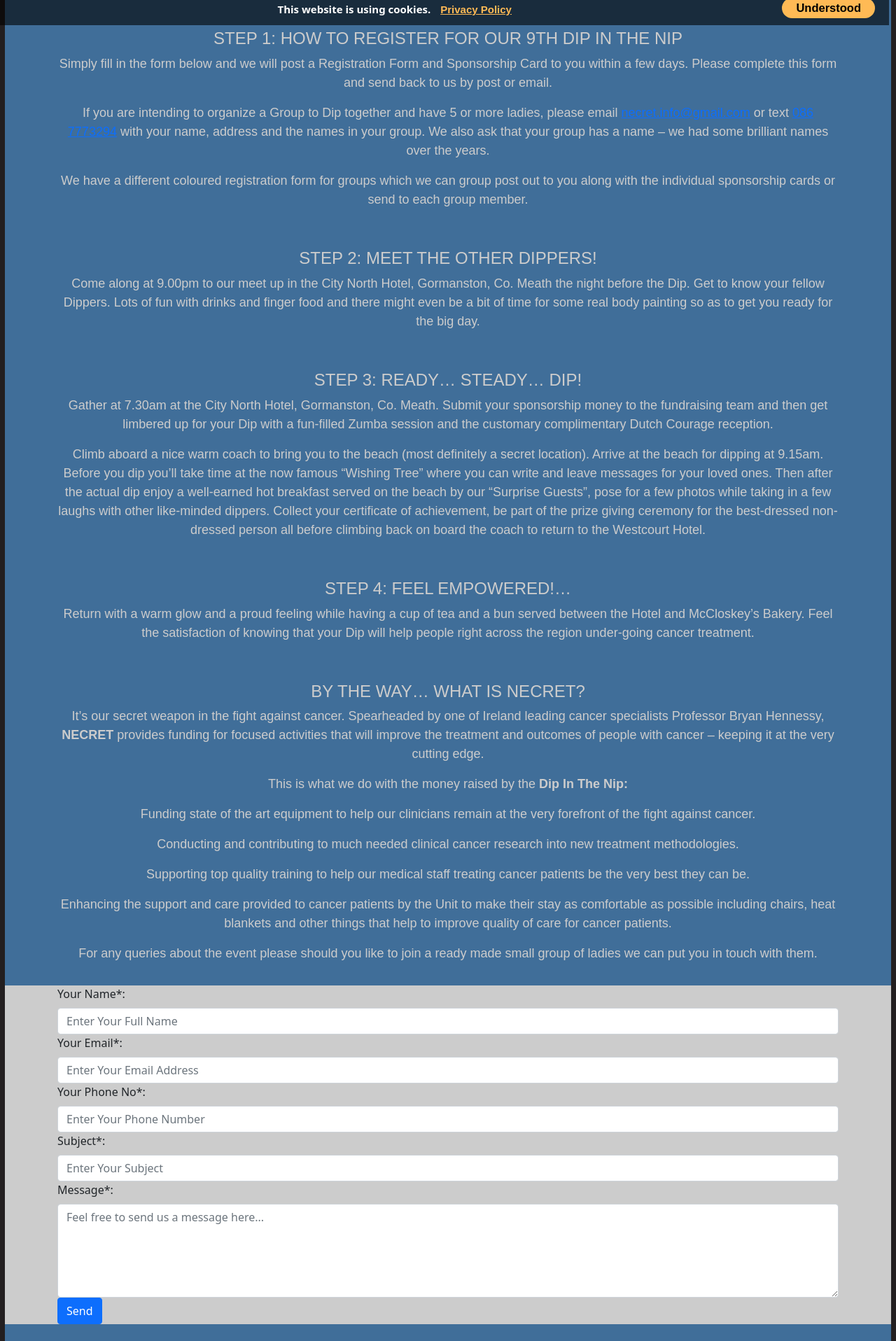
After one commit to athanri/NECRET, a PHP site: page /dipNip.php in a window 1280 px wide. The commit adds this page. Shown: the part 764-2680 px from the top of the page at 70% size. Run offline with PHP 8.4, Linux system fonts and the light colour scheme; some libraries are stand-ins or nearby versions.

Commit message:
Updated dipNip

```diff
--- /dev/null
+++ b/dipNip.php
@@ -0,0 +1,105 @@
+<!doctype html>
+<html lang="en">
+    <head>
+        <?php include 'includes/head.php'; ?>
+    </head>
+
+    <body>
+        <?php include 'includes/navbar.php'; ?>
+
+        <div id="cuttingEdge" class="container-fluid">
+            <div class="container">
+                <div class="row pt-2">
+                    <div class="col-md-12 mt-2">
+                        <h2 style="text-align: center;">Dip In the Nip</h2>
+                    </div>
+                    <div class="col-md-12 col-12 col-lg-12 col-xl-12 col-sm-12 mt-3 pt-2 mb-3 text-center">
+                        <img class="img-fluid" src="./img/dipNTheNip2022.jpg" alt="Dip In the Nip">
+                    </div>
+
+                    <div class="col-md-12 col-12 col-lg-12 col-xl-12 col-sm-12 mt-3 pt-2 mb-3">
+                        <div class="embed-responsive embed-responsive-16by9">
+                            <video  class="embed-responsive-item" controls>
+                                <source src="./vid/dipNnip.mp4" type="video/mp4">
+                            </vidoe>
+                        </div>
+                    </div>
+
+                    <div class="col-md-12 col-12 col-lg-12 col-xl-12 col-sm-12 mt-3 pt-2 mb-3 text-center">
+                        <h4>STEP 1: HOW TO REGISTER FOR OUR 9TH DIP IN THE NIP</h4>
+                        <p>Simply fill in the form below and we will post a Registration Form and Sponsorship Card to you within a few days. Please complete this form and send back to us by post or email.</p>
+                        <p>If you are intending to organize a Group to Dip together and have 5 or more ladies, please email <a href="mailto:necret.info@gmail.com">necret.info@gmail.com</a> or text <a href="tel:00353867773294">086 7773294</a> with your name, address and the names in your group. We also ask that your group has a name – we had some brilliant names over the years.</p>
+                        <p>We have a different coloured registration form for groups which we can group post out to you along with the individual sponsorship cards or send to each group member.</p>
+                    </div>
+                    <div class="col-md-12 col-12 col-lg-12 col-xl-12 col-sm-12 mt-3 pt-2 mb-3 text-center">
+                        <h4>STEP 2: MEET THE OTHER DIPPERS!</h4>
+                        <p>Come along at 9.00pm to our meet up in the City North Hotel, Gormanston, Co. Meath the night before the Dip. Get to know your fellow Dippers. Lots of fun with drinks and finger food and there might even be a bit of time for some real body painting so as to get you ready for the big day.</p>
+                    </div>
+                    <div class="col-md-12 col-12 col-lg-12 col-xl-12 col-sm-12 mt-3 pt-2 mb-3 text-center">
+                        <h4>STEP 3: READY… STEADY… DIP!</h4>
+                        <p>Gather at 7.30am at the City North Hotel, Gormanston, Co. Meath. Submit your sponsorship money to the fundraising team and then get limbered up for your Dip with a fun-filled Zumba session and the customary complimentary Dutch Courage reception.</p>
+                        <p>Climb aboard a nice warm coach to bring you to the beach (most definitely a secret location). Arrive at the beach for dipping at 9.15am. Before you dip you’ll take time at the now famous “Wishing Tree” where you can write and leave messages for your loved ones. Then after the actual dip enjoy a well-earned hot breakfast served on the beach by our “Surprise Guests”, pose for a few photos while taking in a few laughs with other like-minded dippers. Collect your certificate of achievement, be part of the prize giving ceremony for the best-dressed non-dressed person all before climbing back on board the coach to return to the Westcourt Hotel.</p>
+                    </div>
+                    <div class="col-md-12 col-12 col-lg-12 col-xl-12 col-sm-12 mt-3 pt-2 mb-3 text-center">
+                        <h4>STEP 4: FEEL EMPOWERED!…</h4>
+                        <p>Return with a warm glow and a proud feeling while having a cup of tea and a bun served between the Hotel and McCloskey’s Bakery. Feel the satisfaction of knowing that your Dip will help people right across the region under-going cancer treatment.</p>
+                    </div>
+                    <div class="col-md-12 col-12 col-lg-12 col-xl-12 col-sm-12 mt-3 pt-2 mb-3 text-center">
+                        <h4>BY THE WAY… WHAT IS NECRET?</h4>
+                        <p>It’s our secret weapon in the fight against cancer. Spearheaded by one of Ireland leading cancer specialists Professor Bryan Hennessy, <strong>NECRET</strong> provides funding for focused activities that will improve the treatment and outcomes of people with cancer – keeping it at the very cutting edge.</p>
+                        <p>This is what we do with the money raised by the <strong>Dip In The Nip:</strong></p>
+                        <p>Funding state of the art equipment to help our clinicians remain at the very forefront of the fight against cancer.</p>
+                        <p>Conducting and contributing to much needed clinical cancer research into new treatment methodologies.</p>
+                        <p>Supporting top quality training to help our medical staff treating cancer patients be the very best they can be.</p>
+                        <p>Enhancing the support and care provided to cancer patients by the Unit to make their stay as comfortable as possible including chairs, heat blankets and other things that help to improve quality of care for cancer patients.</p>
+                        <p>For any queries about the event please should you like to join a ready made small group of ladies we can put you in touch with them.</p>
+                    </div>
+                </div>
+            </div>
+        </div>
+
+        <?php include 'includes/contactForm.php'; ?>
+
+        <div id="cuttingEdge" class="container-fluid">
+            <div class="container">
+                <div class="row pt-2">
+                    <div class="col-md-12 col-12 col-lg-12 col-xl-12 col-sm-12 mt-3 pt-2 mb-3 text-center">
+                        <h4>TODAY:</h4>
+                        <p>After you fill in the contact box above we will then post out your registration form and sponsorship card in the next few days.</p>
+                    </div>
+                    <div class="col-md-12 col-12 col-lg-12 col-xl-12 col-sm-12 mt-3 pt-2 mb-3 text-center">
+                        <h4>06:45 AM:</h4>
+                        <p>Everyone arrives at the City North Hotel, Gormanston, Co. Meath. Sign in takes place and sponsorship money is handed over, some ladies get dressed up as in body paint, ware wigs, and long necklaces, then we do a bit of Zumba dancing to warm up.</p>
+                    </div>
+                    <div class="col-md-12 col-12 col-lg-12 col-xl-12 col-sm-12 mt-3 pt-2 mb-3 text-center">
+                        <h4>08:00 AM – 08:15 AM:</h4>
+                        <p>Buses are provided to bring you to the Beach, we arrive there about 8.30 am a bit more dancing</p>
+                    </div>
+                    <div class="col-md-12 col-12 col-lg-12 col-xl-12 col-sm-12 mt-3 pt-2 mb-3 text-center">
+                        <h4>09:00 AM:</h4>
+                        <p>This is the approximate time for when the Dip takes place after the dip you will be having a laugh and a warm cup of tea and hot dog. We then give out a few fun best non dressed prizes to both groups and individuals.</p>
+                    </div>
+                    <div class="col-md-12 col-12 col-lg-12 col-xl-12 col-sm-12 mt-3 pt-2 mb-3 text-center">
+                        <h4>11.00 AM:</h4>
+                        <p>We head back to the City North Hotel, Gormanston, Co. Meath to change clothes and then across the road to the famous Moorland Cafe (Mc Closkey’s) on West Street for a well earned coffee and a bun!!</p>
+                    </div>
+
+                    <div class="col-md-12 col-12 col-lg-12 col-xl-12 col-sm-12 mt-3 pt-2 mb-3">
+                        <div class="embed-responsive embed-responsive-16by9">
+                            <video  class="embed-responsive-item" controls>
+                                <source src="./vid/dipNnip2.mp4" type="video/mp4">
+                            </vidoe>
+                        </div>
+                    </div>
+                </div>
+            </div>
+        </div>
+
+
+        <?php include 'includes/iconBar.php'; ?>
+
+        <?php include 'includes/footer.php'; ?>
+
+        <?php include 'includes/bodyScripts.php'; ?>
+    </body>
+</html>
```
Also changed, not shown: governance.php (+13 -4 lines), includes/upcomingEvents.php (+6 -24 lines), img/dipNTheNip2022_2.jpg (added), 1 other file.
